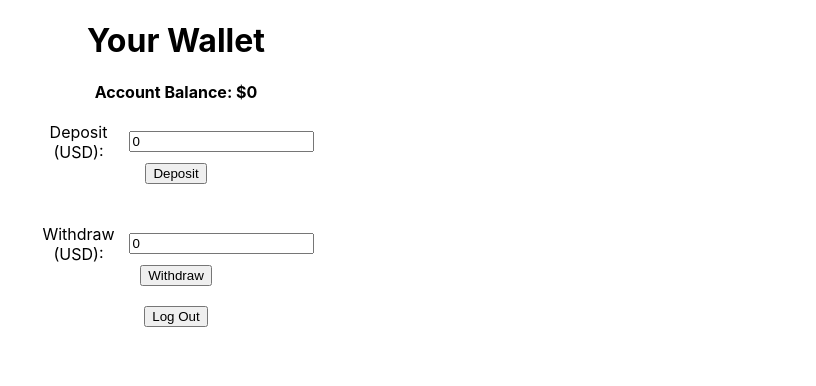
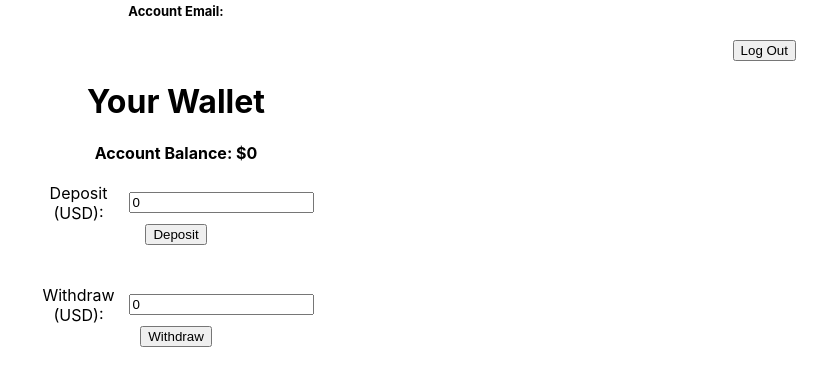
Before and after one commit to caysony1/266P, a React (Create React App) app in the folder client/: page /home in a window 1280 px wide. Shown: the top 386 px of the page, without its empty margins (464-1280 px from the left). Built offline with nearby package versions, Linux system fonts and the light colour scheme; no server answers.

Commit message:
Added XSS Vulnerability

```diff
--- a/client/src/components/Home.js
+++ b/client/src/components/Home.js
@@ -8,12 +8,19 @@ function Home() {
     const [balance, setBalance] = useState(0);
     const [deposit, setDeposit] = useState(0);
     const [withdraw, setWithdraw] = useState(0);
+    const [email, setEmail] = useState('');
 
     const routeNavigate = useNavigate();
 
     useEffect(() => {
+        retrieveEmail();
         retrieveBalance();
     }, []);
+
+    const retrieveEmail = async () => {
+        // setEmail("testing@123.com");
+        // Get user's email
+    }
 
     const retrieveBalance = async () => {
         try {
@@ -64,6 +71,14 @@ function Home() {
     }
 
     return (
+        <>
+        <div>
+            <p style={{  display: "inline", fontSize: "13px" }}><b>Account Email: </b></p>
+            <div style={{ display: "inline", fontSize: "13px" }} dangerouslySetInnerHTML={{  __html: email }}></div>
+        </div>
+        <div style={{ display: "flex", justifyContent: "flex-end", marginTop: "20px", marginRight: "20px" }}>
+            <button onClick={handleLogout}>Log Out</button>
+        </div>
         <div className="container" style={{ display: "flex", flexDirection: "column", alignItems: "center" }}>
             <h1>Your Wallet</h1>
             <div style={{ marginBottom: "20px" }}><b>Account Balance: ${balance}</b></div>
@@ -92,9 +107,8 @@ function Home() {
                 </div>
                 <button type="submit">Withdraw</button>
             </form>
-
-            <button onclick={handleLogout}>Log Out</button>
         </div>
+        </>
     );
 }
 
--- a/client/src/components/Register.js
+++ b/client/src/components/Register.js
@@ -69,6 +69,7 @@ function Register() {
     return (
         <div className="container" style={{ display: "flex", flexDirection: "column", alignItems: "center" }}>
             <h1>Create Account</h1>
+            <p style={{ fontSize: "10px" }}><b>**Every field must be specified.**</b></p>
             <form onSubmit={handleSubmit}>
                 <div style={{ display: "flex", alignItems: "center", marginBottom: "20px"}}>
                     <label style={{ marginRight: "10px", width: "80px" }}>First Name: </label>
```
